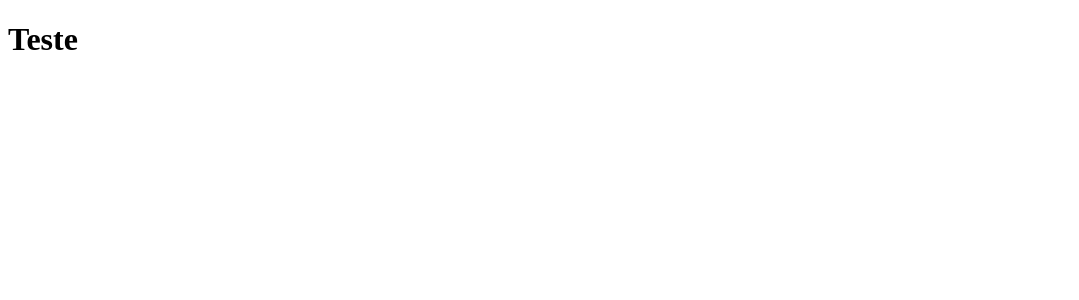
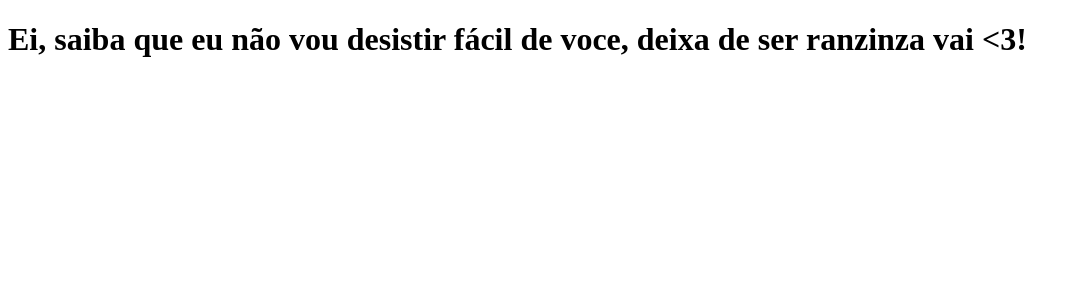
Before and after one commit to alexdlli/clone-tabnews, a Next.js app: page / in a window 1280 px wide. Shown: the top 300 px of the page, without its empty margins (0-1079 px from the left). Built offline with nearby package versions, Linux system fonts and the light colour scheme.

Commit message:
feat: update text

```diff
--- a/src/pages/index.tsx
+++ b/src/pages/index.tsx
@@ -1,7 +1,10 @@
-import React from "react";
-
 function Home() {
-  return <h1>Teste</h1>;
+  return (
+    <h1>
+      Ei, saiba que eu não vou desistir fácil de voce, deixa de ser ranzinza vai
+      &lt;3!
+    </h1>
+  );
 }
 
 export default Home;
```
